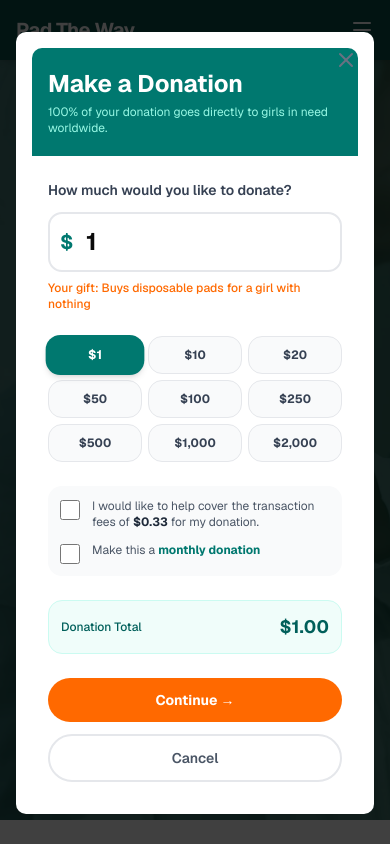
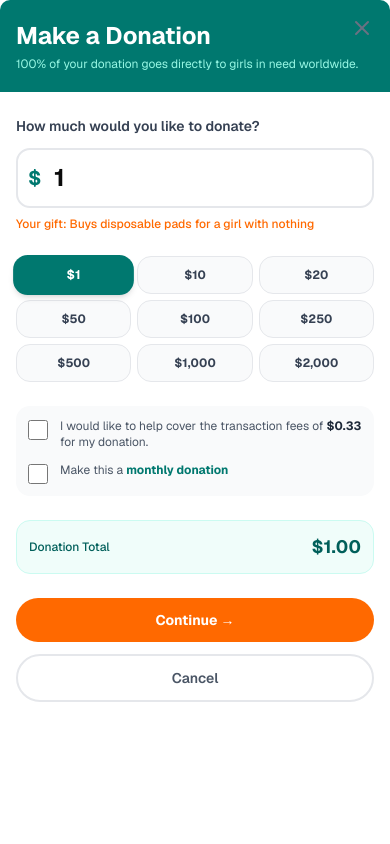
Before and after one commit to advmedia320-sudo/padtheways, a Next.js app: page / in a window 390 px wide. Both pictures are taken after a click on the button "LEARN MORE". Shown: the top 844 px of the page. Built offline with nearby package versions, Linux system fonts and the light colour scheme.

Commit message:
Fix donation modal mobile layout to remove scroll

```diff
--- a/components/DonationModal.tsx
+++ b/components/DonationModal.tsx
@@ -301,8 +301,8 @@ export function DonationModal({ isOpen, onClose }: DonationModalProps) {
   if (!isOpen) return null;
 
   return (
-    <div className="fixed inset-0 bg-black/75 flex items-start justify-center overflow-y-auto py-8 z-50">
-      <div className="bg-white rounded-lg max-w-2xl w-full mx-4 relative">
+    <div className="fixed inset-0 bg-black/75 flex items-start justify-center overflow-y-auto sm:py-8 z-50">
+      <div className="bg-white sm:rounded-lg max-w-2xl w-full h-full sm:h-auto sm:mx-4 relative overflow-y-auto">
         {/* Close Button - Hide on processing, OTP, and success steps */}
         {![5, 6, 7].includes(step) && (
           <button
@@ -315,7 +315,7 @@ export function DonationModal({ isOpen, onClose }: DonationModalProps) {
         )}
 
         {/* Modal Content */}
-        <div className="p-8">
+        <div className="p-4 sm:p-8">
           {step === 1 && (
             <DonationAmount
               data={donationData}
```
